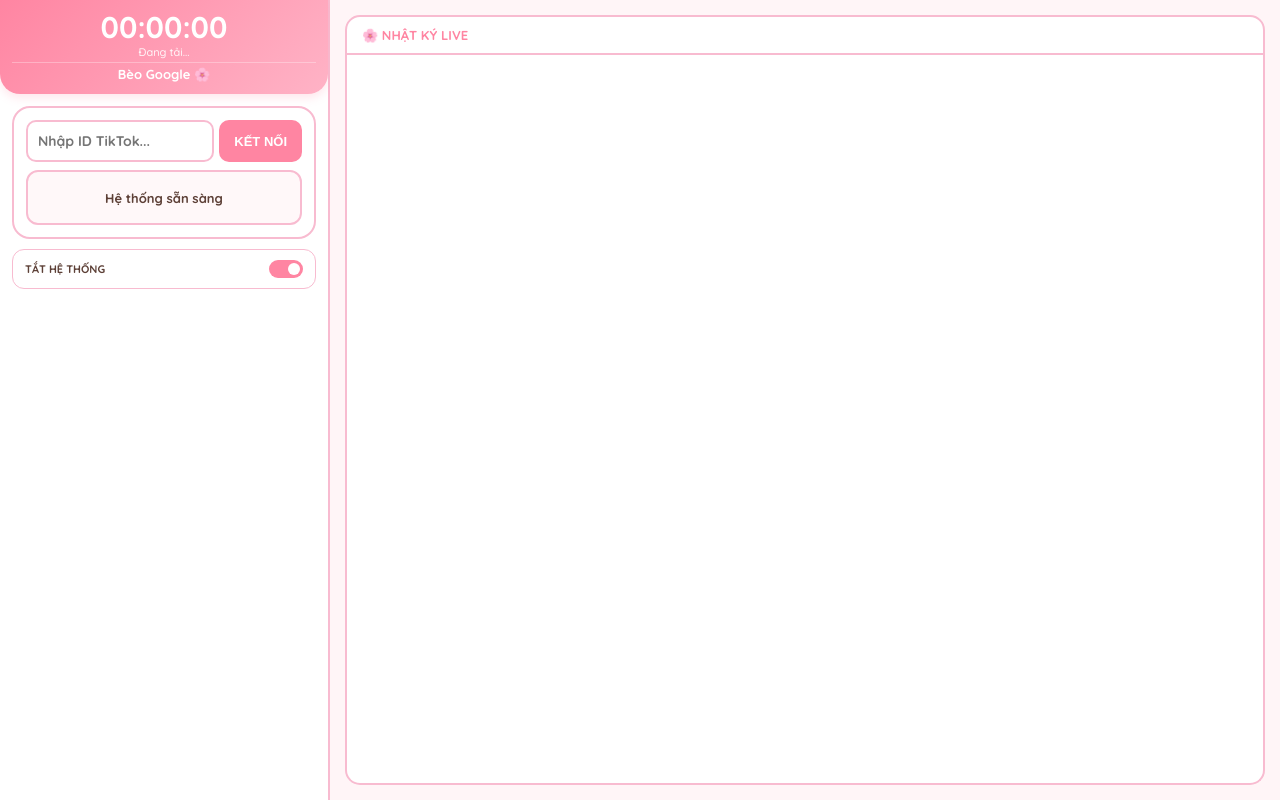
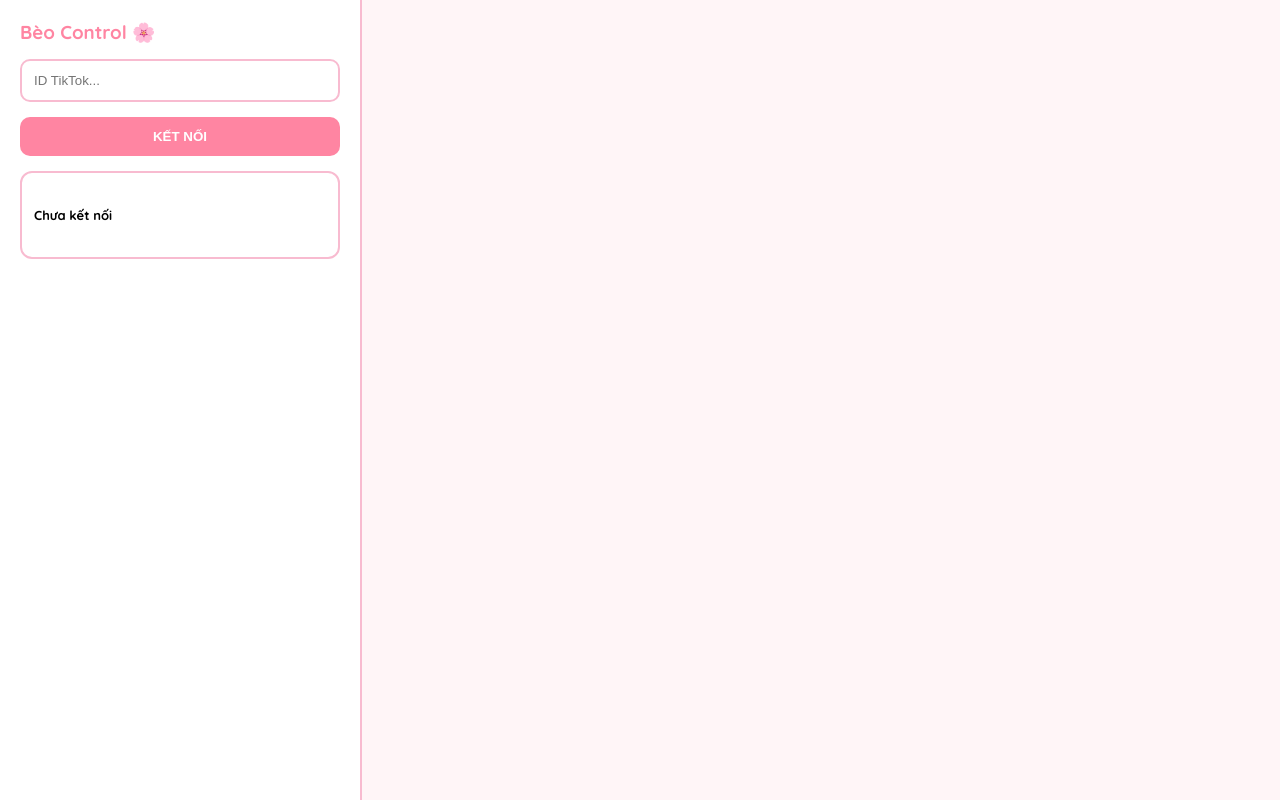
Before and after one commit to cmttiktok/tiktok1, a website: page index.html in a window 1280 px wide. Drawn offline with nearby package versions, Linux system fonts and the light colour scheme; no server answers.

Commit message:
Update index.html

```diff
--- a/index.html
+++ b/index.html
@@ -2,122 +2,67 @@
 <html lang="vi">
 <head>
     <meta charset="UTF-8">
-    <meta name="viewport" content="width=device-width, initial-scale=1.0, maximum-scale=1.0, user-scalable=no">
-    <title>Bèo Control 🌸 PK Master</title>
+    <meta name="viewport" content="width=device-width, initial-scale=1.0">
+    <title>Bèo Control 🌸</title>
     <script src="/socket.io/socket.io.js"></script>
     <style>
         @import url('https://fonts.googleapis.com/css2?family=Quicksand:wght@500;700&display=swap');
-        :root { --primary: #ff85a2; --bg: #fff5f7; --card: #ffffff; --text: #5d4037; --border: #f8bbd0; --success: #4caf50; --error: #ff5252; --pk: #4dd0e1; }
-        * { box-sizing: border-box; }
-        body { font-family: 'Quicksand', sans-serif; background: var(--bg); margin: 0; color: var(--text); overflow-x: hidden; }
-
-        .app-container { display: flex; height: 100vh; width: 100vw; }
-        .left-side { width: 330px; display: flex; flex-direction: column; border-right: 2px solid var(--border); background: #fff; flex-shrink: 0; }
-        .right-side { flex: 1; display: flex; flex-direction: column; padding: 15px; background: var(--bg); overflow: hidden; }
-
-        .clock-box { background: linear-gradient(135deg, #ff85a2, #ffb3c6); color: white; padding: 12px; text-align: center; border-radius: 0 0 20px 20px; box-shadow: 0 4px 10px rgba(255,133,162,0.2); }
-        #clock-time { font-size: 30px; font-weight: 700; line-height: 1; }
-        #clock-date { font-size: 11px; opacity: 0.9; margin: 3px 0; }
-        .brand { font-size: 13px; font-weight: 700; border-top: 1px solid rgba(255,255,255,0.3); padding-top: 3px; }
-
-        .control-panel { padding: 12px; display: flex; flex-direction: column; gap: 10px; flex: 1; overflow-y: auto; }
-        .box-conn { background: #fff; border: 2px solid var(--border); padding: 12px; border-radius: 18px; display: flex; flex-direction: column; gap: 8px; }
-        .conn-row { display: flex; gap: 5px; width: 100%; }
-        input[type="text"] { flex: 1; min-width: 0; padding: 10px; border-radius: 10px; border: 2px solid var(--border); outline: none; font-size: 14px; font-weight: 700; font-family: 'Quicksand'; }
-        .btn-conn { background: var(--primary); color: white; border: none; padding: 0 15px; border-radius: 10px; font-weight: 700; cursor: pointer; white-space: nowrap; font-size: 13px; }
-
-        /* Status Box Fix */
-        #stt-container { display: flex; align-items: center; justify-content: center; gap: 10px; font-size: 13px; font-weight: 700; padding: 8px; border-radius: 12px; background: #fff8f9; border: 2px solid var(--border); min-height: 55px; transition: all 0.3s; }
-        .stt-success { color: var(--success) !important; border-color: var(--success) !important; background: #f1f8f1 !important; }
-        #host-avatar { width: 40px; height: 40px; border-radius: 50%; border: 2px solid #fff; display: none; object-fit: cover; box-shadow: 0 2px 5px rgba(0,0,0,0.1); }
-
-        .sw-list { display: flex; flex-direction: column; gap: 6px; }
-        .sw-item { background: white; border: 1px solid var(--border); padding: 10px 12px; border-radius: 12px; display: flex; justify-content: space-between; align-items: center; font-size: 11px; font-weight: 700; }
-        .switch { position: relative; width: 34px; height: 18px; }
-        .switch input { opacity: 0; width: 0; height: 0; }
-        .slider { position: absolute; cursor: pointer; top: 0; left: 0; right: 0; bottom: 0; background: #ccc; transition: .4s; border-radius: 20px; }
-        .slider:before { position: absolute; content: ""; height: 12px; width: 12px; left: 3px; bottom: 3px; background: white; transition: .4s; border-radius: 50%; }
-        input:checked + .slider { background: var(--primary); }
-        input:checked + .slider:before { transform: translateX(16px); }
-
-        .journal-header { background: white; padding: 10px 15px; border-radius: 15px 15px 0 0; border: 2px solid var(--border); font-weight: 700; color: var(--primary); font-size: 13px; }
-        .journal-content { flex: 1; background: white; border: 2px solid var(--border); border-top: none; border-radius: 0 0 15px 15px; overflow-y: auto; padding: 10px; display: flex; flex-direction: column-reverse; gap: 8px; }
-        .msg { padding: 8px 12px; background: var(--bg); border-left: 4px solid var(--primary); border-radius: 10px; font-size: 13px; }
-
-        @media (max-width: 768px) {
-            .app-container { flex-direction: column; }
-            .left-side { width: 100%; }
-        }
+        body { font-family: 'Quicksand', sans-serif; background: #fff5f7; margin: 0; display: flex; height: 100vh; }
+        .sidebar { width: 320px; background: #fff; border-right: 2px solid #f8bbd0; padding: 20px; display: flex; flex-direction: column; gap: 15px; }
+        #stt-box { display: flex; align-items: center; gap: 10px; padding: 12px; border-radius: 12px; border: 2px solid #f8bbd0; background: #fff; min-height: 60px; }
+        #stt-box.success { border-color: #4caf50; background: #f1f8f1; }
+        #avatar { width: 45px; height: 45px; border-radius: 50%; display: none; border: 2px solid #fff; box-shadow: 0 2px 5px rgba(0,0,0,0.1); }
+        input { padding: 12px; border-radius: 10px; border: 2px solid #f8bbd0; outline: none; }
+        button { background: #ff85a2; color: white; border: none; padding: 12px; border-radius: 10px; font-weight: 700; cursor: pointer; }
+        #log { flex: 1; padding: 20px; overflow-y: auto; display: flex; flex-direction: column-reverse; gap: 8px; }
+        .msg { padding: 10px; background: #fff; border-radius: 10px; border-left: 4px solid #ff85a2; font-size: 14px; }
     </style>
 </head>
 <body>
 
-<div class="app-container">
-    <div class="left-side">
-        <div class="clock-box">
-            <div id="clock-time">00:00:00</div>
-            <div id="clock-date">Đang tải...</div>
-            <div class="brand">Bèo Google 🌸</div>
-        </div>
-
-        <div class="control-panel">
-            <div class="box-conn">
-                <div class="conn-row">
-                    <input type="text" id="user" placeholder="Nhập ID TikTok...">
-                    <button class="btn-conn" onclick="start()">KẾT NỐI</button>
-                </div>
-                <div id="stt-container">
-                    <img id="host-avatar" src="" alt="host">
-                    <span id="stt-text">Hệ thống sẵn sàng</span>
-                </div>
-            </div>
-
-            <div class="sw-list">
-                <div class="sw-item"><span>TẮT HỆ THỐNG</span><label class="switch"><input type="checkbox" id="masterToggle" checked><span class="slider"></span></label></div>
-            </div>
-        </div>
-    </div>
-
-    <div class="right-side">
-        <div class="journal-header">🌸 NHẬT KÝ LIVE</div>
-        <div id="chat" class="journal-content"></div>
+<div class="sidebar">
+    <h3 style="color:#ff85a2; margin:0">Bèo Control 🌸</h3>
+    <input type="text" id="user" placeholder="ID TikTok...">
+    <button onclick="start()">KẾT NỐI</button>
+    <div id="stt-box">
+        <img id="avatar" src="">
+        <span id="stt-txt" style="font-size:13px; font-weight:700">Chưa kết nối</span>
     </div>
 </div>
 
+<div id="log"></div>
+
 <script>
     const socket = io();
-    let queue = [], playing = false;
-
     function start() {
         const u = document.getElementById('user').value.trim();
         if(!u) return;
-        document.getElementById('stt-text').innerText = "⏳ Đang kết nối...";
+        document.getElementById('stt-txt').innerText = "⏳ Đang kết nối...";
         socket.emit('set-username', u);
     }
 
-    // FIX: Bắt mọi sự kiện để hiện Avatar thông qua Proxy
-    socket.onAny((event, data) => {
-        if (data && data.profile) {
-            const avatar = document.getElementById('host-avatar');
-            const sttBox = document.getElementById('stt-container');
-
-            // Sử dụng Proxy để vượt lỗi CORS
-            const proxyImg = `https://images.weserv.nl/?url=${encodeURIComponent(data.profile)}`;
-
-            avatar.src = proxyImg;
-            avatar.style.display = "block";
-            sttBox.classList.add('stt-success');
-            document.getElementById('stt-text').innerText = "Kết nối thành công";
+    socket.on('status', (res) => {
+        const box = document.getElementById('stt-box');
+        if(res.ok) {
+            box.classList.add('success');
+            document.getElementById('stt-txt').innerText = "Kết nối thành công";
         }
     });
 
-    socket.on('audio-data', d => {
-        const chat = document.getElementById('chat');
+    socket.on('audio-data', (d) => {
+        // Hiện avatar vào khung trạng thái nếu chưa có
+        const avt = document.getElementById('avatar');
+        if(d.profile && avt.style.display !== 'block') {
+            // Sử dụng proxy để tránh lỗi load ảnh TikTok
+            avt.src = `https://images.weserv.nl/?url=${encodeURIComponent(d.profile)}`;
+            avt.style.display = 'block';
+        }
+
+        const log = document.getElementById('log');
         const div = document.createElement('div');
         div.className = 'msg';
         div.innerHTML = `<b>${d.user}:</b> ${d.comment}`;
-        chat.prepend(div);
-        if(chat.childNodes.length > 50) chat.removeChild(chat.lastChild);
+        log.prepend(div);
     });
 </script>
 </body>
```
